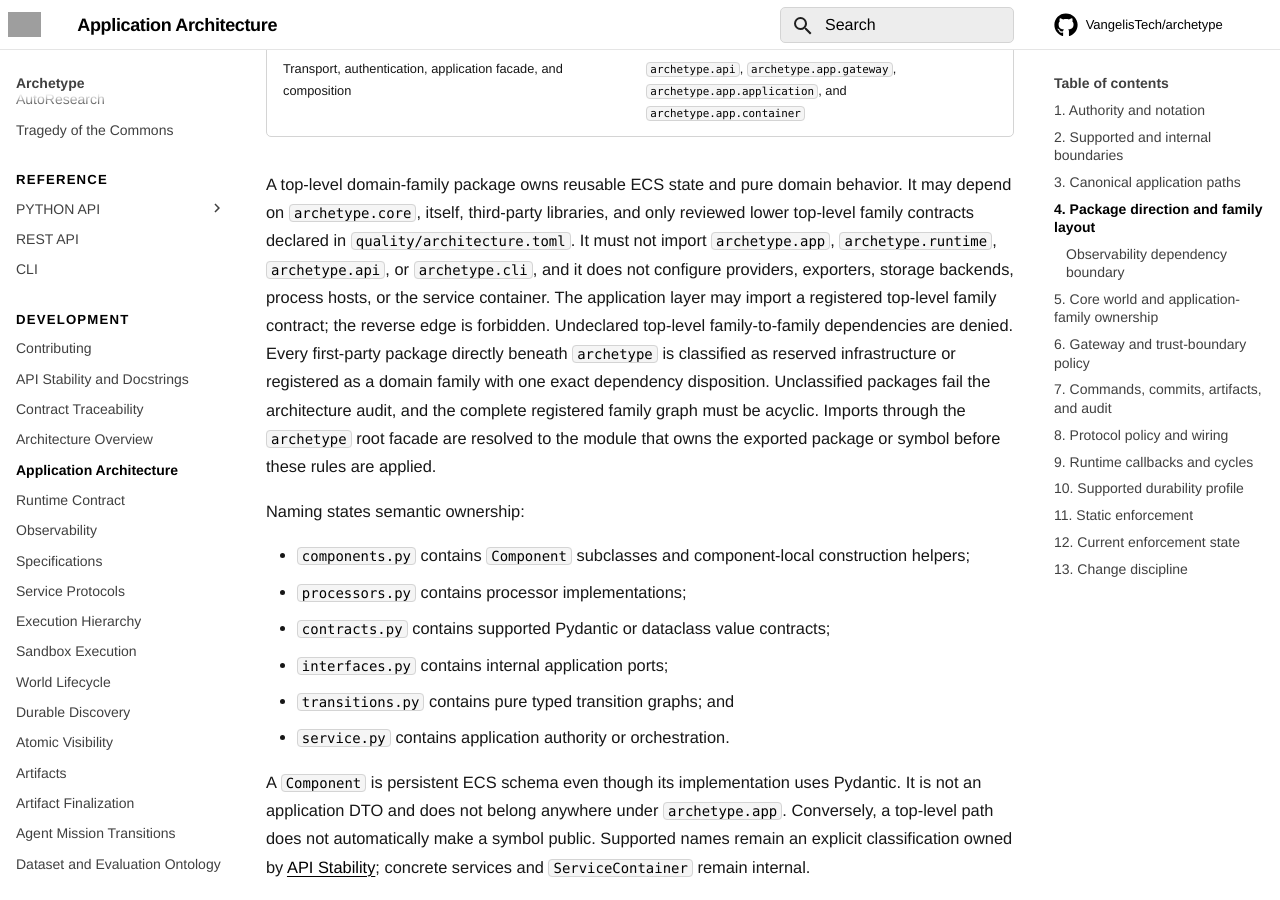
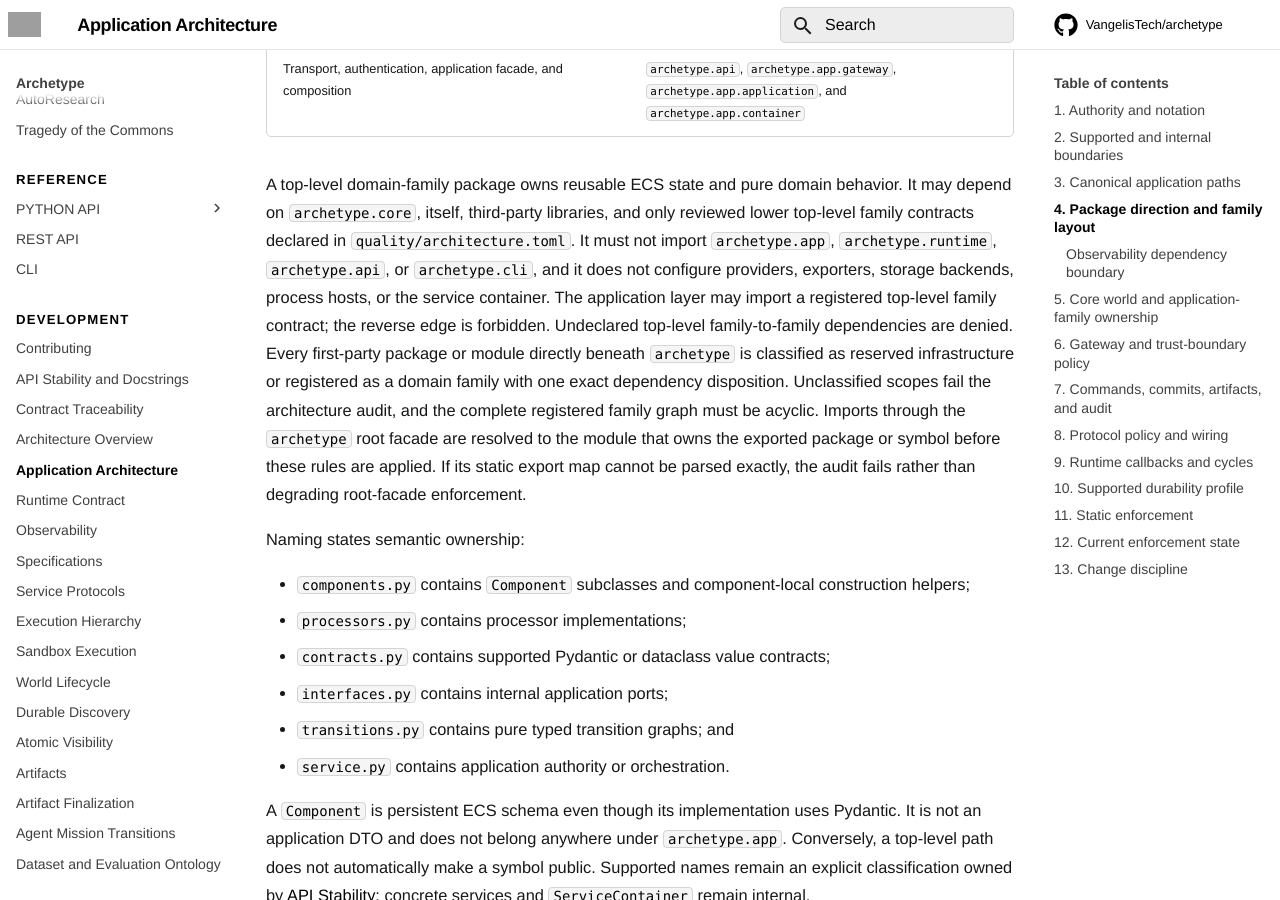
Before and after one commit to VangelisTech/archetype, an MkDocs documentation site: the page built from docs/guide/application-architecture.md, in a window 1280 px wide and 900 px high, scrolled down 2627 px. Built offline with MkDocs 1.6.1 and Material for MkDocs 9.7.7, drawn with Linux system fonts in a browser that asks for light colours; comment, search, counter and statistics services are not loaded; some of the changed text lies outside the part shown; grey boxes are pictures that could not be loaded.

Commit message:
fix: fail closed on top-level architecture scopes

```diff
--- a/docs/guide/application-architecture.md
+++ b/docs/guide/application-architecture.md
@@ -96,12 +96,14 @@ only reviewed lower top-level family contracts declared in
 configure providers, exporters, storage backends, process hosts, or the
 service container. The application layer may import a registered top-level
 family contract; the reverse edge is forbidden. Undeclared top-level
-family-to-family dependencies are denied. Every first-party package directly
-beneath `archetype` is classified as reserved infrastructure or registered as
-a domain family with one exact dependency disposition. Unclassified packages
-fail the architecture audit, and the complete registered family graph must be
-acyclic. Imports through the `archetype` root facade are resolved to the module
-that owns the exported package or symbol before these rules are applied.
+family-to-family dependencies are denied. Every first-party package or module
+directly beneath `archetype` is classified as reserved infrastructure or
+registered as a domain family with one exact dependency disposition.
+Unclassified scopes fail the architecture audit, and the complete registered
+family graph must be acyclic. Imports through the `archetype` root facade are
+resolved to the module that owns the exported package or symbol before these
+rules are applied. If its static export map cannot be parsed exactly, the audit
+fails rather than degrading root-facade enforcement.
 
 Naming states semantic ownership:
 
@@ -372,8 +374,8 @@ Together, the repository's architecture and observability checkers must:
 
 - cover every declared source scope and fail if a required scope is empty;
 - reject missing, stale, duplicate, or empty top-level family registrations;
-- reject any first-party top-level package that lacks an explicit reserved-
-  infrastructure or registered-family classification;
+- reject any first-party top-level package or module that lacks an explicit
+  reserved-infrastructure or registered-family classification;
 - require one exact cross-family dependency disposition for every registered
   top-level family;
 - reject cycles in the complete registered top-level family graph;
@@ -383,6 +385,8 @@ Together, the repository's architecture and observability checkers must:
   undeclared top-level family-to-family imports;
 - resolve root-facade package and symbol imports to their owning module before
   enforcing package direction;
+- fail closed when the root-facade export map is missing a valid static
+  disposition for any declared entry;
 - allow application authority to consume registered top-level family
   contracts without treating that path as public-API promotion;
 - reject direct `Component` subclasses anywhere under `archetype.app`;
```
Also changed, not shown: AGENTS.md (+3 -3 lines), CONTRIBUTING.md (+5 -5 lines), docs/guide/contributing.md (+2 -2 lines), 3 other files.
